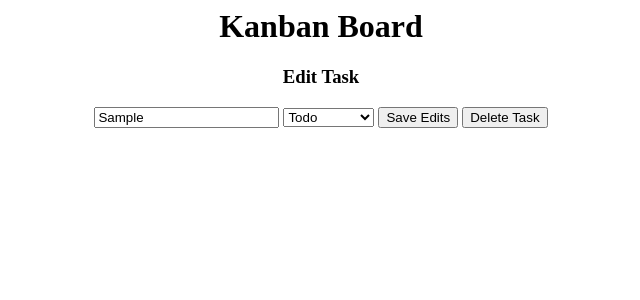
After one commit to toperti/KanbanBoard, a Flask app: page /edit/1/1 in a window 1280 px wide. The commit adds this page. Shown: the top 300 px of the page, without its empty margins (319-959 px from the left). Run offline with Flask 2, Linux system fonts and the light colour scheme; tables that the repository leaves empty hold one stand-in row (values such as "Sample post").

Commit message:
Editing Tasks Functionality added

```diff
--- a/app.py
+++ b/app.py
@@ -8,6 +8,7 @@ db = SQLAlchemy(app)
 class Todo(db.Model):
 	id = db.Column(db.Integer, primary_key = True)
 	task = db.Column(db.String(150), unique = True, nullable = False)
+	category = db.Column(db.String, nullable = False)
 
 	def __repr__(self):
 		return '<Todo %r>' % self.task
@@ -15,6 +16,7 @@ class Todo(db.Model):
 class Inpro(db.Model):
 	id = db.Column(db.Integer, primary_key = True)
 	task = db.Column(db.String(150), unique = True, nullable = False)
+	category = db.Column(db.String, nullable = False)
 
 	def __repr__(self):
 		return '<Inpro %r>' % self.task
@@ -22,6 +24,7 @@ class Inpro(db.Model):
 class Completed(db.Model):
 	id = db.Column(db.Integer, primary_key = True)
 	task = db.Column(db.String(150), unique = True, nullable = False)
+	category = db.Column(db.String, nullable = False)
 
 	def __repr__(self):
 		return '<Completed %r>' % self.task
@@ -33,17 +36,19 @@ def index():
 		task = request.form['content']
 		category = request.form['category']
 		if category == "Todo":
-			new_task = Todo(task = task)
+			new_task = Todo(task = task, category = category)
 			db.session.add(new_task)
 			db.session.commit()
 			return redirect('/')
+
 		elif category == "Inpro":
-			new_task = Inpro(task = task)
+			new_task = Inpro(task = task, category = category)
 			db.session.add(new_task)
 			db.session.commit()
 			return redirect('/')
+
 		else:
-			new_task = Completed(task = task)
+			new_task = Completed(task = task, category = category)
 			db.session.add(new_task)
 			db.session.commit()
 			return redirect('/')
@@ -53,3 +58,48 @@ def index():
 		inpro = Inpro.query.all()
 		completed = Completed.query.all()
 		return render_template('index.html', todo = todo, inpro = inpro, completed = completed)
+
+@app.route('/edit/<string:category>/<int:id>', methods = ['GET', 'POST'])
+def edit(category, id):
+	if category == 'Todo':
+		task = Todo.query.get_or_404(id)
+	elif category == 'Inpro':
+		task = Inpro.query.get_or_404(id)
+	else:
+		task = Completed.query.get_or_404(id)
+
+	if request.method == 'POST':
+		if request.form['action'] == "Save Edits":
+			content = request.form['content']
+
+			post_category = request.form['category']
+			if category != post_category:
+				if post_category == "Todo":
+					db.session.delete(task)
+					new_task = Todo(task = content, category = post_category)
+					db.session.add(new_task)
+					db.session.commit()
+					return redirect('/')
+
+				elif post_category == "Inpro":
+					db.session.delete(task)
+					new_task = Inpro(task = content, category = post_category)
+					db.session.add(new_task)
+					db.session.commit()
+					return redirect('/')
+
+				else:
+					db.session.delete(task)
+					new_task = Completed(task = content, category = post_category)
+					db.session.add(new_task)
+					db.session.commit()
+					return redirect('/')
+			else:
+				task.content = content
+		else:
+			db.session.delete(task)
+			db.session.commit()
+			return redirect('/')
+
+	else:
+		return render_template('edit.html', task = task)
--- a/templates/base.html
+++ b/templates/base.html
@@ -7,9 +7,6 @@
 	<body>
 		<h1> Kanban Board </h1>
 		<div>
-			{% block newtask %}{% endblock %}
-		</div>
-		<div>
 			{% block table %}{% endblock %}
 		</div>
 	</body>
--- /dev/null
+++ b/templates/edit.html
@@ -0,0 +1,19 @@
+{% extends 'base.html' %}
+
+{% block table %}
+<div class = "content">
+	<h3> Edit Task </h3>
+	<div class = "form">
+		<form action = "/edit/{{ task.category }}/{{ task.id }}" method = "POST">
+			<input type = "text" name = "content" id = "content" value = "{{ task.task }}">
+			<select name = "category" id = "category">
+				<option value = "Todo">Todo</option>
+				<option value = "Inpro">In Progress</option>
+				<option value = "Completed">Completed</option>
+			</select>
+			<input type = "submit" name = "action" value = "Save Edits">
+			<input type = "submit" name = "action" value = "Delete Task">
+		</form>
+	</div>
+</div>
+{% endblock %}
```
Also changed, not shown: templates/index.html (+3 -6 lines).
